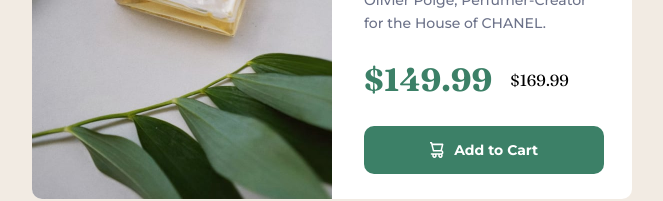
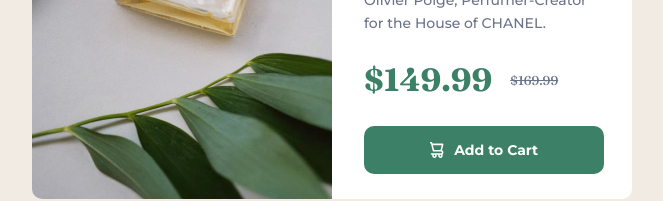
Before and after one commit to abmanaf/Product-view, a React (Vite) app: page / in a window 1280 px wide. Shown: the part 425-626 px from the top of the page, without its empty margins (308-971 px from the left). Built offline with nearby package versions, Linux system fonts and the light colour scheme.

Commit message:
changes made

```diff
--- a/src/App.css
+++ b/src/App.css
@@ -116,7 +116,7 @@ button:hover {
   margin-right: 1.125rem;
 }
 
-.list-price {
+.previous-price {
   font-size: 0.8rem;
   color: var(--dark-grayish-blue);
   font-weight: 500;
```
